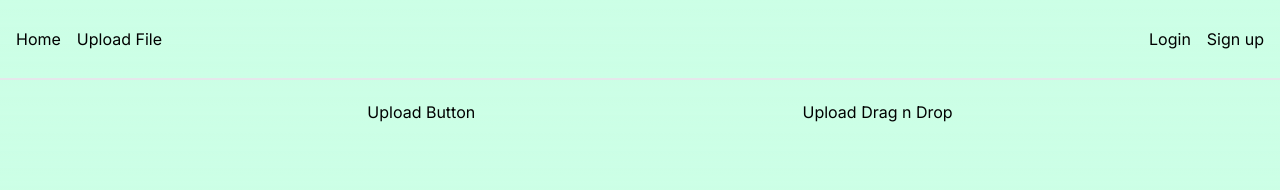
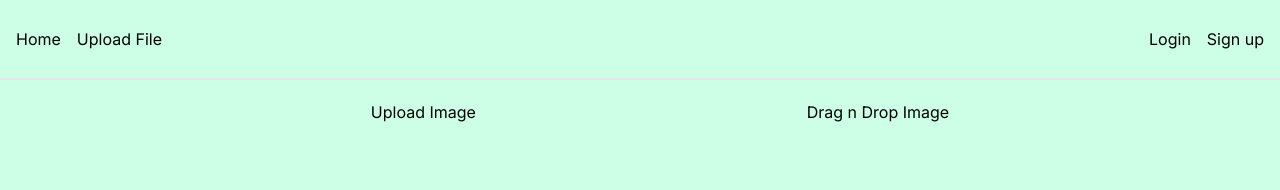
Before and after one commit to umair-rao/Login-Page-Google-Auth, a Next.js app: page /uploadFile in a window 1280 px wide. Shown: the top 190 px of the page. Built offline with nearby package versions, Linux system fonts and the light colour scheme; no server answers.

Commit message:
Title corrected

```diff
--- a/app/uploadFile/page.jsx
+++ b/app/uploadFile/page.jsx
@@ -4,8 +4,8 @@
   return (
     <div className="pl-10 pt-5">
       <div className="flex justify-evenly w-full">
-        <Link href="/upload-button">Upload Button</Link>
-        <Link href="/upload-dnd">Upload Drag n Drop</Link>
+        <Link href="/upload-button">Upload Image</Link>
+        <Link href="/upload-dnd">Drag n Drop Image</Link>
       </div>
     </div>
   )
```
